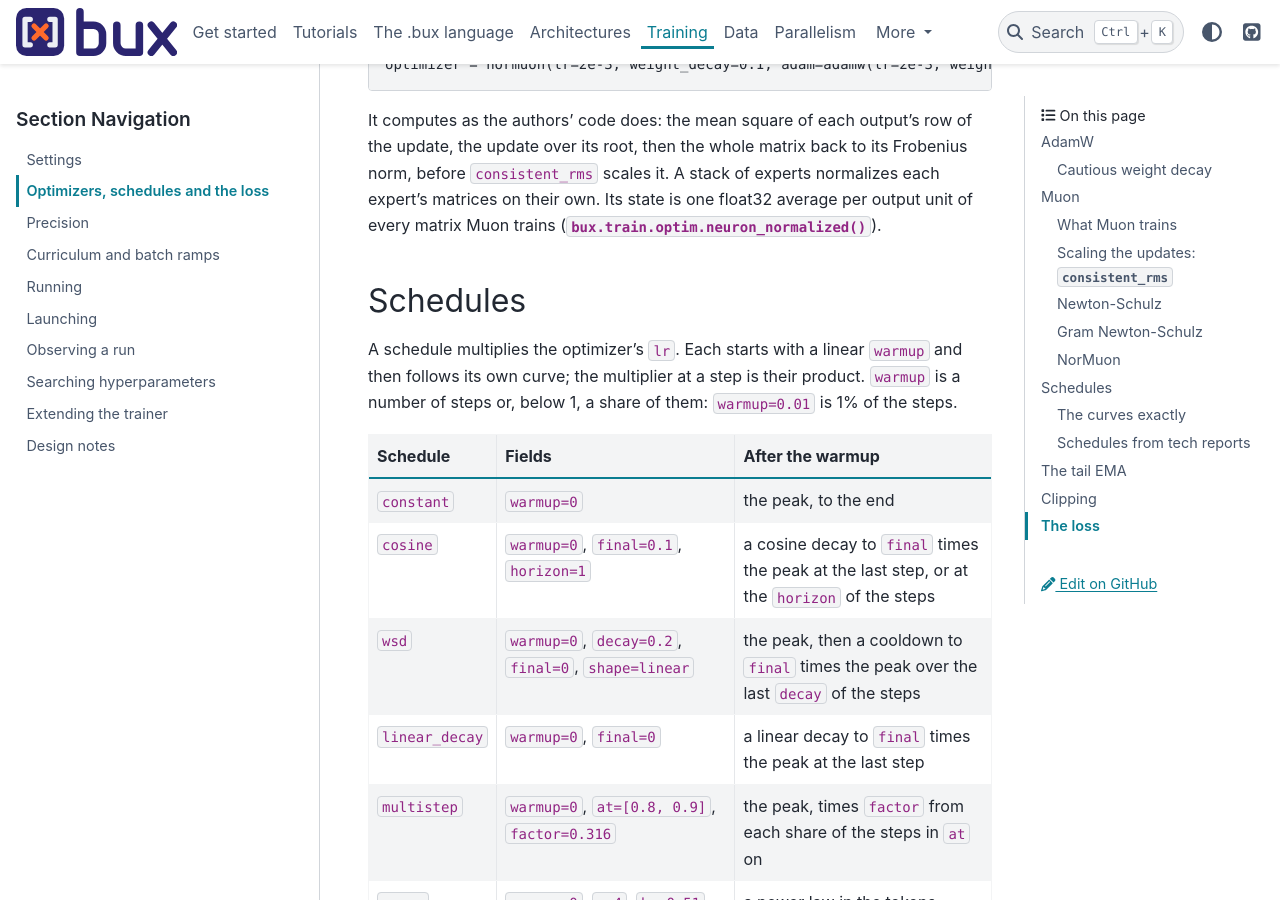
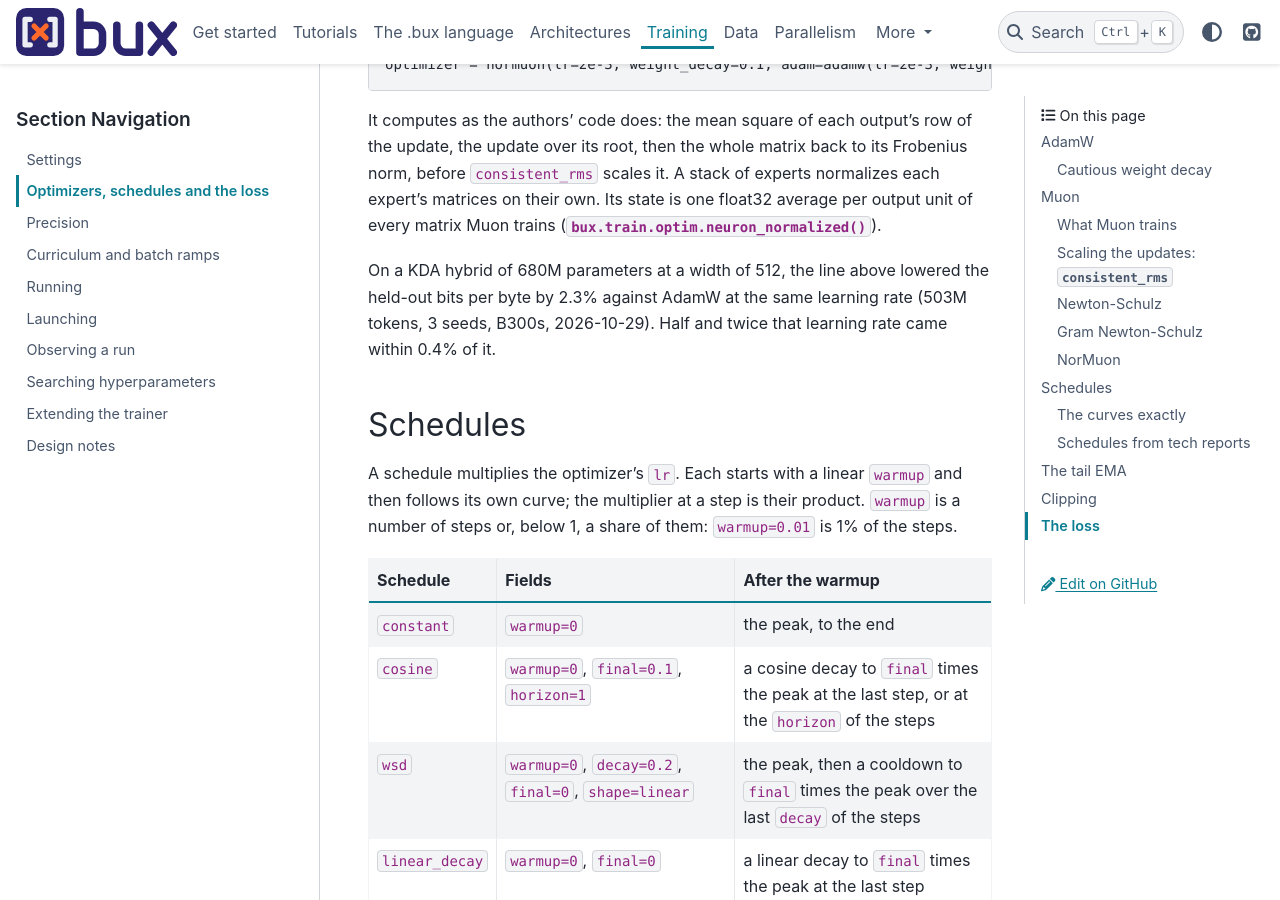
Before and after one commit to pilot7747/bux, a Sphinx documentation site: the page built from docs/training/optimizers.md, in a window 1280 px wide and 900 px high, scrolled down 6644 px. Built offline with Sphinx 7.4.7 and the PyData theme 0.15.4, drawn with Linux system fonts in a browser that asks for light colours; cross-references to code outside the pages are shown as plain code.

Commit message:
Docs: NorMuon's -2.3% bits per byte against AdamW on the timeline's hybrid at d512 (3 seeds, B300s)
Co-Authored-By: Claude Opus 5.5 <noreply@anthropic.com>

```diff
--- a/docs/training/optimizers.md
+++ b/docs/training/optimizers.md
@@ -227,6 +227,10 @@ before `consistent_rms` scales it. A stack of experts normalizes each expert's
 matrices on their own. Its state is one float32 average per output unit of every
 matrix Muon trains ({py:func}`bux.train.optim.neuron_normalized`).
 
+On a KDA hybrid of 680M parameters at a width of 512, the line above lowered the
+held-out bits per byte by 2.3% against AdamW at the same learning rate (503M tokens,
+3 seeds, B300s, 2026-10-29). Half and twice that learning rate came within 0.4% of it.
+
 ## Schedules
 
 A schedule multiplies the optimizer's `lr`. Each starts with a linear `warmup` and
```
